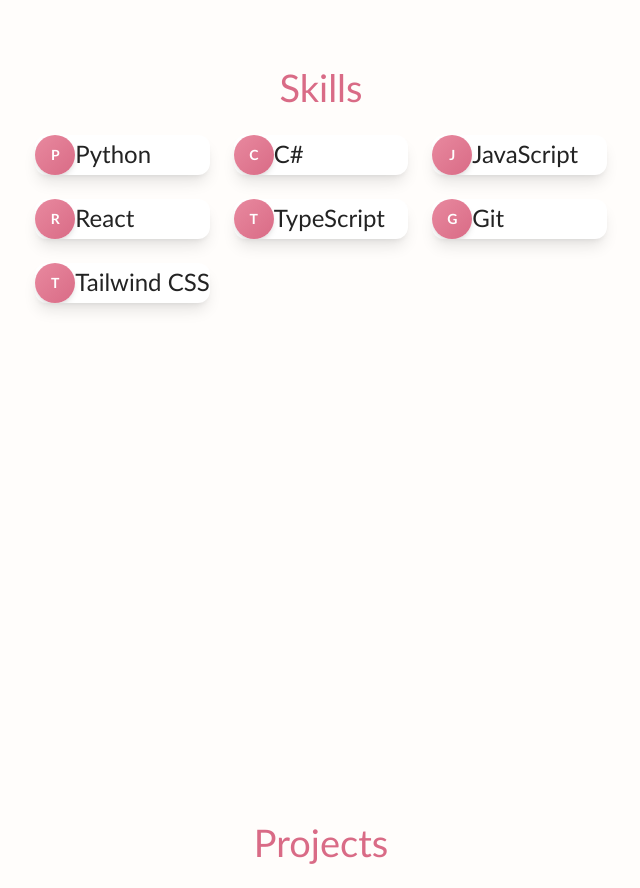
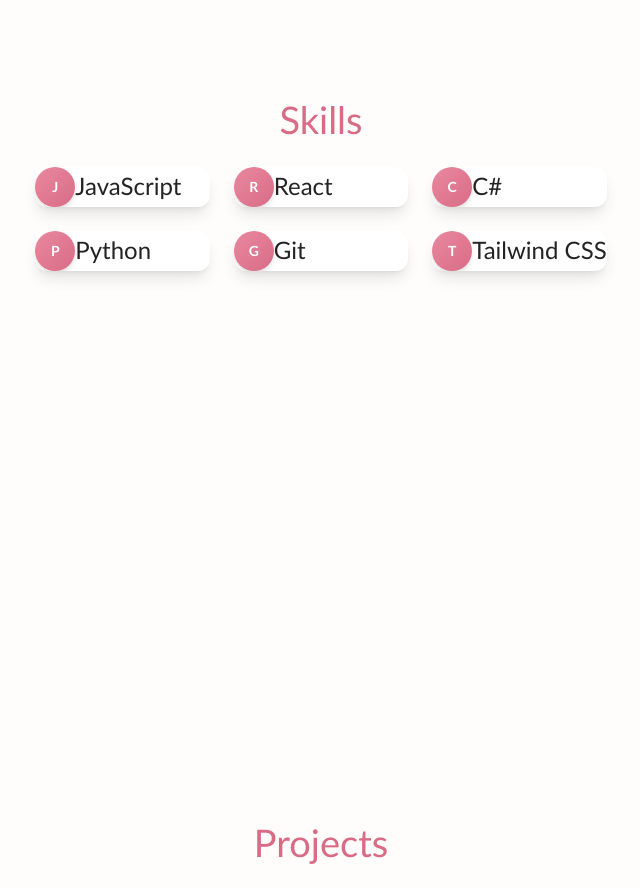
Before and after one commit to punamth/Portfolio, a React (Vite) app: page / in a window 1280 px wide. Shown: the part 1840-2728 px from the top of the page, without its empty margins (319-959 px from the left). Built offline with nearby package versions, Linux system fonts and the light colour scheme.

Commit message:
updated skills

```diff
--- a/src/components/Skills.tsx
+++ b/src/components/Skills.tsx
@@ -3,7 +3,7 @@
 
 
 const Skills = () => {
-  const skills = ['Python', 'C#', 'JavaScript', 'React', 'TypeScript', 'Git', 'Tailwind CSS'];
+  const skills = ['JavaScript', 'React', 'C#', 'Python','Git', 'Tailwind CSS'];
 
   const containerVariants: Variants = {
     hidden: { opacity: 0 },
```
